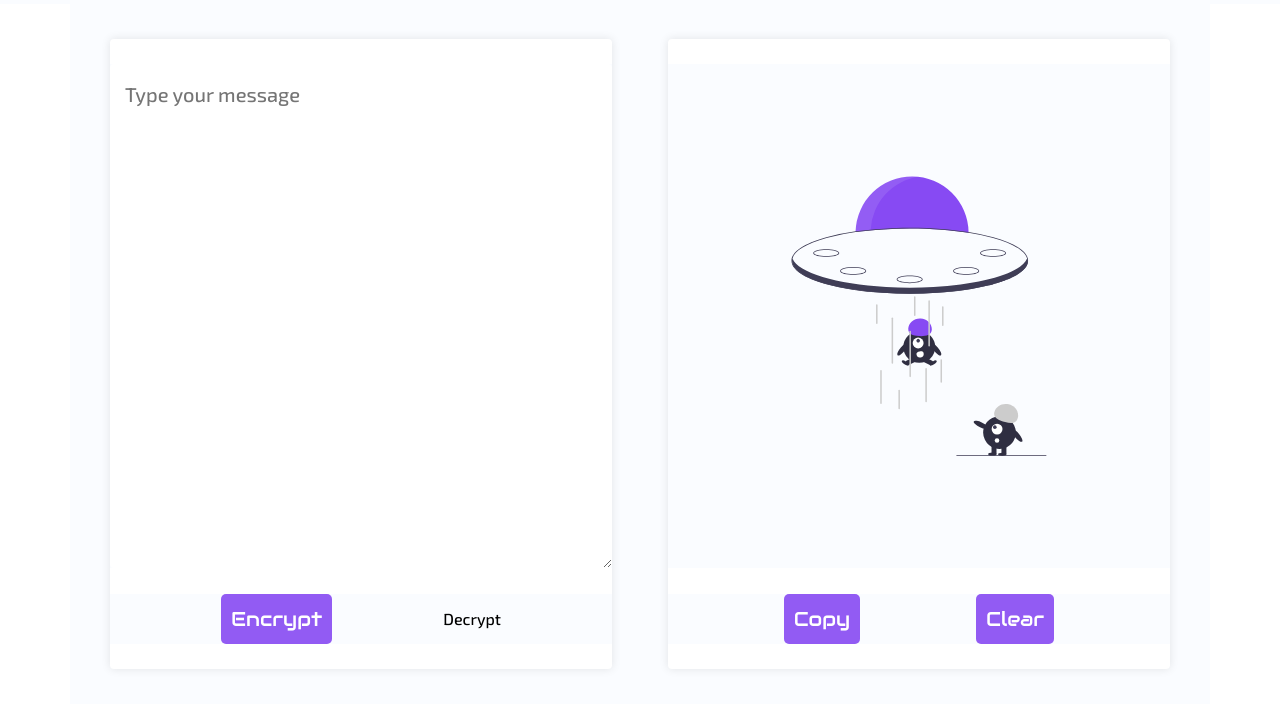
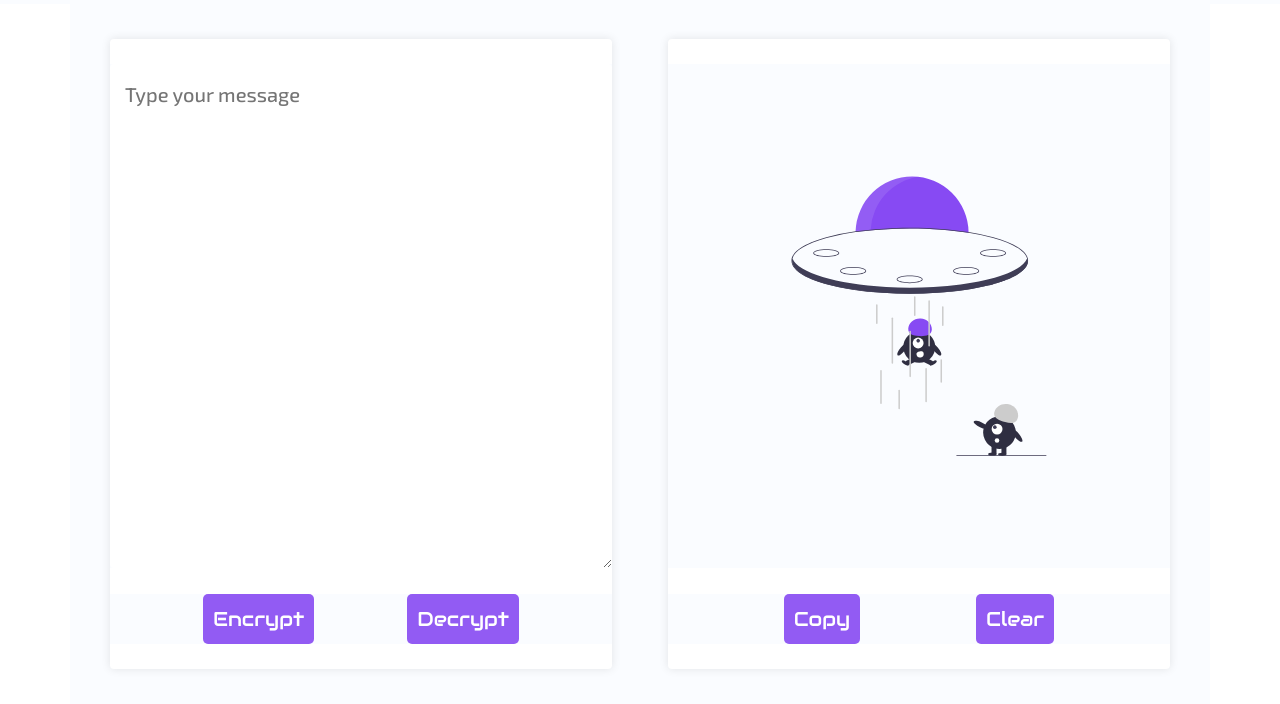
Before and after one commit to HabacucSoto/encryptor, a plain HTML site: page index.html in a window 1280 px wide. Shown: the part 96-800 px from the top of the page. Drawn offline with nearby package versions, Linux system fonts and the light colour scheme.

Commit message:
Fix error in button

```diff
--- a/index.html
+++ b/index.html
@@ -39,7 +39,7 @@
             </div>
             <div class="d-flex justify-content-evenly">
                 <button id="encrypt" class="button">Encrypt</button>
-                <button id="decrypt class="button">Decrypt</button>
+                <button id="decrypt" class="button">Decrypt</button>
             </div>
         </div>
         <div class="block d-flex flex-column justify-content-evenly">
```
